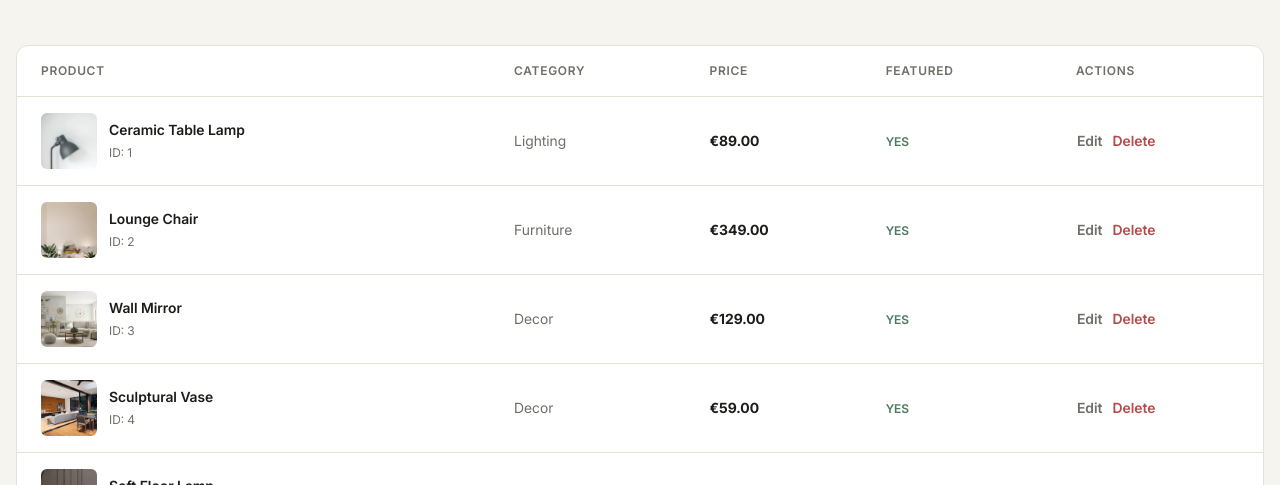
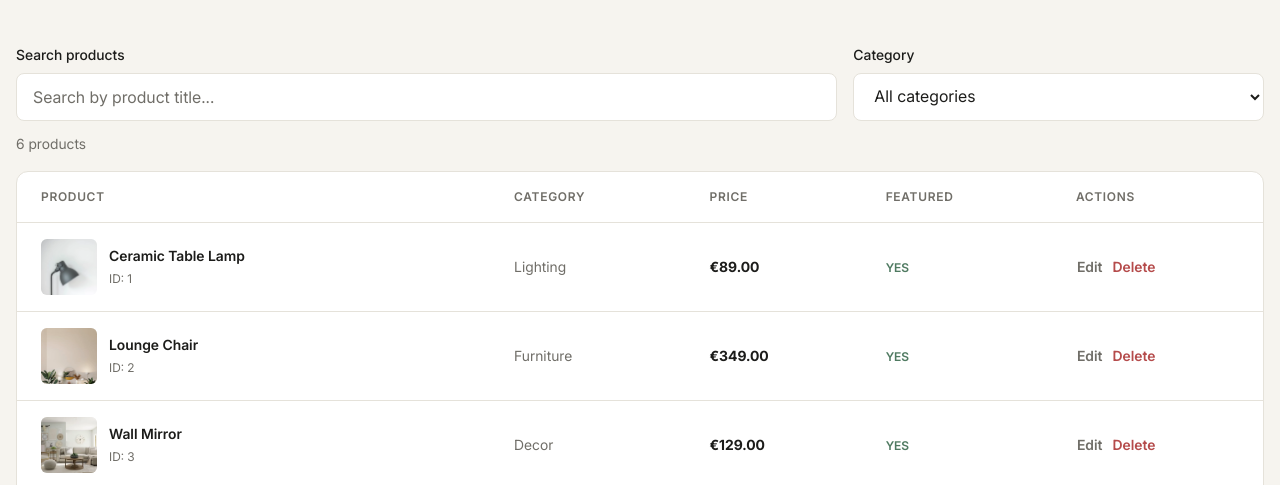
Before and after one commit to Gronius/noma-store, a website built with Vite: page admin/products.html in a window 1280 px wide. Shown: the part 269-754 px from the top of the page. Built offline with nearby package versions, Linux system fonts and the light colour scheme; files whose address does not match are found by name.

Commit message:
feat: add admin product search and filters

```diff
--- a/admin/products.html
+++ b/admin/products.html
@@ -3,11 +3,8 @@
 <html lang="en">
   <head>
     <meta charset="UTF-8" />
-
     <link rel="icon" type="image/svg+xml" href="/favicon.svg" />
-
     <meta name="viewport" content="width=device-width, initial-scale=1.0" />
-
     <title>NOMA Admin — Products</title>
   </head>
 
@@ -16,7 +13,6 @@
       <main class="admin-layout__main">
         <header class="admin-layout__header">
           <a class="admin-layout__brand" href="/admin/"> NOMA ADMIN </a>
-
           <a class="admin-layout__back" href="/admin/"> Dashboard </a>
         </header>
 
@@ -37,14 +33,11 @@
             </button>
           </header>
 
-          <div
-            class="admin-products__form-wrapper"
-            data-product-form-wrapper
-            hidden
+          <div class="admin-products__form-wrapper"
+            data-product-form-wrapper  hidden
           >
-            <!-- <form class="admin-product-form" id="admin-product-form" novalidate> -->
-            <form
-              class="admin-product-form"
+
+            <form class="admin-product-form"
               id="admin-product-form"
               data-product-form-mode="add"
               novalidate
@@ -52,19 +45,14 @@
               <div class="admin-product-form__header">
                 <div>
                   <p class="admin-product-form__eyebrow">PRODUCT MANAGEMENT</p>
-
-                  <!-- <h2 class="admin-product-form__title">Add Product</h2> -->
                   <h2 class="admin-product-form__title" data-product-form-title>
                     Add Product
                   </h2>
                 </div>
 
-                <button
-                  class="btn btn--ghost"
-                  type="button"
-                  data-cancel-product
-                >
-                  Cancel
+                <button class="btn btn--ghost"
+                  type="button" data-cancel-product
+                  >Cancel
                 </button>
               </div>
 
@@ -74,14 +62,10 @@
                     Product Title
                   </label>
 
-                  <input
-                    class="form-input"
-                    type="text"
-                    id="product-title"
-                    name="title"
-                    required
+                  <input class="form-input"
+                    type="text" id="product-title"
+                    name="title" required
                   />
-
                   <span class="form-error" data-error-for="title" hidden></span>
                 </div>
 
@@ -96,16 +80,12 @@
                       required
                     >
                       <option value="">Choose category</option>
-
                       <option value="Furniture">Furniture</option>
-
                       <option value="Lighting">Lighting</option>
-
                       <option value="Decor">Decor</option>
                     </select>
 
-                    <span class="form-error"
-                      data-error-for="category"
+                    <span class="form-error" data-error-for="category"
                       hidden
                     ></span>
                   </div>
@@ -115,8 +95,7 @@
                       Price
                     </label>
 
-                    <input class="form-input"
-                      type="number"
+                    <input class="form-input" type="number"
                       id="product-price"
                       name="price"
                       min="0"
@@ -164,8 +143,7 @@
                     Image Alt Text
                   </label>
 
-                  <input
-                    class="form-input"
+                  <input class="form-input"
                     type="text"
                     id="product-alt"
                     name="alt"
@@ -181,15 +159,13 @@
                     Description
                   </label>
 
-                  <textarea
-                    class="form-textarea"
+                  <textarea class="form-textarea"
                     id="product-description"
                     name="description"
                     required
                   ></textarea>
 
-                  <span
-                    class="form-error"
+                  <span class="form-error"
                     data-error-for="description"
                     hidden
                   ></span>
@@ -215,27 +191,74 @@
               </div>
 
               <div class="admin-product-form__actions">
-                <!-- <button class="btn btn--primary" type="submit">
-                  Save Product
-                </button> -->
-                <button
-                  class="btn btn--primary"
+                <button class="btn btn--primary"
                   type="submit"
                   data-product-submit
-                >
-                  Save Product
+                >Save Product
                 </button>
 
-                <button
-                  class="btn btn--secondary"
-                  type="button"
-                  data-cancel-product
-                >
-                  Cancel
+                <button class="btn btn--secondary"
+                  type="button" data-cancel-product
+                >Cancel
                 </button>
               </div>
             </form>
           </div>
+
+          <!-- панель Products v3: -->
+          <div class="admin-products__toolbar">
+
+            <div class="form-field admin-products__search">
+              <label  class="form-label"
+                for="products-search"
+              >
+                Search products
+              </label>
+
+              <input class="form-input"
+                type="search"
+                id="products-search"
+                placeholder="Search by product title..."
+                data-products-search
+              />
+            </div>
+
+            <div class="form-field admin-products__category">
+              <label class="form-label"
+                for="products-category"
+              >
+                Category
+              </label>
+
+              <select  class="form-select"
+                id="products-category"
+                data-products-category
+              >
+                <option value="all">
+                  All categories
+                </option>
+
+                <option value="Furniture">
+                  Furniture
+                </option>
+
+                <option value="Lighting">
+                  Lighting
+                </option>
+
+                <option value="Decor">
+                  Decor
+                </option>
+              </select>
+            </div>
+
+          </div>
+
+          <p   class="admin-products__count"
+            data-products-count
+          >   0 products
+          </p>
+
 
           <div class="admin-products__table-wrapper">
             <table class="admin-products__table">
--- a/src/js/admin/products.js
+++ b/src/js/admin/products.js
@@ -10,7 +10,6 @@ import {
   updateProduct,
   deleteProduct,
 } from "../modules/products.js";
-
 
 const productsTable = document.querySelector(
     "[data-products-table]"
@@ -40,6 +39,18 @@ const cancelButtons = document.querySelectorAll(
     "[data-cancel-product]"
   );
 
+const productsSearchInput = document.querySelector(
+  "[data-products-search]"
+);
+
+const productsCategoryFilter = document.querySelector(
+  "[data-products-category]"
+);
+
+const productsCountElement = document.querySelector(
+  "[data-products-count]"
+);
+
 const imageInput = productForm?.querySelector(
   "[data-product-image-url]"
 );
@@ -56,9 +67,9 @@ const imagePreviewImg = productForm?.querySelector(
   "[data-product-image-preview-img]"
 );
 
-
 let editingProductId = null;
-
+let searchQuery = "";
+let selectedCategory = "all";
 
 /* ------------------------------
    Helpers
@@ -68,14 +79,34 @@ function formatPrice(price) {
   return `€${Number(price).toFixed(2)}`;
 }
 
-
 function getProducts() {
   return getAllProducts(
     initialProducts
   );
 }
+/* ------------------------------
+   Filter Products
+------------------------------ */
+  function filterProducts(products) {
+  const query = searchQuery.trim().toLowerCase();
 
+  return products.filter((product) => {
+    const matchesSearch =
+      !query ||
+      product.title
+        ?.toLowerCase()
+        .includes(query);
 
+    const matchesCategory =
+      selectedCategory === "all" ||
+      product.category === selectedCategory;
+
+    return (
+      matchesSearch &&
+      matchesCategory
+    );
+  });
+}
 /* ------------------------------
    Render Products
 ------------------------------ */
@@ -87,8 +118,35 @@ function renderProducts() {
 
   const products = getProducts();
 
+  const filteredProducts =
+    filterProducts(products);
+
+  if (productsCountElement) {
+    productsCountElement.textContent =
+      `${filteredProducts.length} ${
+        filteredProducts.length === 1
+          ? "product"
+          : "products"
+      }`;
+  }
+
+  if (filteredProducts.length === 0) {
+    productsTable.innerHTML = `
+      <tr>
+        <td
+          class="admin-products__empty"
+          colspan="5"
+        >
+          No products found.
+        </td>
+      </tr>
+    `;
+
+    return;
+  }
+
   productsTable.innerHTML =
-    products
+    filteredProducts
       .map(
         (product) => `
           <tr
@@ -211,7 +269,6 @@ function renderProducts() {
       .join("");
 }
 
-
 /* ------------------------------
    Form State
 ------------------------------ */
@@ -235,7 +292,6 @@ function setAddMode() {
   );
    hideImagePreview();
 }
-
 
 function setEditMode(product) {
   editingProductId = product.id;
@@ -340,7 +396,6 @@ function setEditMode(product) {
   }
 }
 
-
 /* ------------------------------
    Show / Hide Form
 ------------------------------ */
@@ -360,7 +415,6 @@ function showProductForm() {
   )?.focus();
 }
 
-
 function hideProductForm() {
   formWrapper?.setAttribute(
     "hidden",
@@ -373,7 +427,6 @@ function hideProductForm() {
 
   setAddMode();
 }
-
 
 /* ------------------------------
    Validation
@@ -407,7 +460,6 @@ function showFieldError(
   error.hidden = false;
 }
 
-
 function clearFieldError(fieldName) {
   const field =
     productForm?.querySelector(
@@ -433,7 +485,6 @@ function clearFieldError(fieldName) {
   error.hidden = true;
 }
 
-
 function clearErrors() {
   [
     "title",
@@ -444,7 +495,6 @@ function clearErrors() {
     "description",
   ].forEach(clearFieldError);
 }
-
 
 function validateProductForm(
   formData
@@ -473,7 +523,6 @@ function validateProductForm(
       .get("description")
       ?.trim();
 
-
   if (!title) {
     showFieldError(
       "title",
@@ -483,7 +532,6 @@ function validateProductForm(
     isValid = false;
   }
 
-
   if (!category) {
     showFieldError(
       "category",
@@ -492,7 +540,6 @@ function validateProductForm(
 
     isValid = false;
   }
-
 
   if (
     !Number.isFinite(price) ||
@@ -505,7 +552,6 @@ function validateProductForm(
 
     isValid = false;
   }
-
 
   if (
   image &&
@@ -523,7 +569,6 @@ function validateProductForm(
     isValid = false;
   }
 
-
   if (!alt) {
     showFieldError(
       "alt",
@@ -532,7 +577,6 @@ function validateProductForm(
 
     isValid = false;
   }
-
 
   if (!description) {
     showFieldError(
@@ -543,10 +587,8 @@ function validateProductForm(
     isValid = false;
   }
 
-
   return isValid;
 }
-
 
 /* ------------------------------
    Create / Update
@@ -585,7 +627,6 @@ function getProductData(
       formData.get("featured") === "on",
   };
 }
-
 
 function handleSubmit(event) {
   event.preventDefault();
@@ -730,6 +771,30 @@ function handleDelete(productId) {
   renderProducts();
 }
 /* ------------------------------
+   Products Search Input
+------------------------------ */
+productsSearchInput?.addEventListener(
+  "input",
+  () => {
+    searchQuery =
+      productsSearchInput.value;
+
+    renderProducts();
+  }
+);
+/* ------------------------------
+   Подія Category
+------------------------------ */
+  productsCategoryFilter?.addEventListener(
+  "change",
+  () => {
+    selectedCategory =
+      productsCategoryFilter.value;
+
+    renderProducts();
+  }
+);
+/* ------------------------------
    Events
 ------------------------------ */
 
@@ -751,7 +816,6 @@ cancelButtons.forEach(
     );
   }
 );
-
 
 productForm?.addEventListener(
   "submit",
@@ -788,7 +852,6 @@ productsTable?.addEventListener(
   }
 );
 
-
 /* ------------------------------
    Initial Render
 ------------------------------ */
--- a/src/styles/admin/_admin-products.scss
+++ b/src/styles/admin/_admin-products.scss
@@ -3,15 +3,12 @@ display: flex;
 align-items: flex-end;
 justify-content: space-between;
 gap: var(--space-5);
-
 margin-bottom: var(--space-7);
 }
 
 .admin-products__eyebrow {
 margin-bottom: var(--space-3);
-
 color: var(--color-text-muted);
-
 font-size: 0.75rem;
 font-weight: 600;
 letter-spacing: 0.12em;
@@ -20,7 +17,6 @@ text-transform: uppercase;
 
 .admin-products__title {
 margin: 0;
-
 font-family: var(--font-heading);
 font-size: clamp(2.5rem, 5vw, 4.5rem);
 font-weight: 400;
@@ -30,37 +26,52 @@ line-height: 1.05;
 .admin-products__description {
 max-width: 560px;
 margin-top: var(--space-4);
+color: var(--color-text-muted);
+}
 
-color: var(--color-text-muted);
+.admin-products__toolbar {
+  display: grid;
+  grid-template-columns:
+    minmax(240px, 2fr)
+    minmax(180px, 1fr);
+
+  gap: var(--space-4);
+  margin-bottom: var(--space-3);
+}
+.admin-products__count {
+  margin: 0 0 var(--space-4);
+  color: var(--color-text-muted);
+  font-size: 0.875rem;
+}
+.admin-products__empty {
+  padding: var(--space-7);
+  color: var(--color-text-muted);
+  text-align: center;
+}
+@media (max-width: 700px) {
+  .admin-products__toolbar {
+    grid-template-columns: 1fr;
+  }
 }
 
 .admin-products__table-wrapper {
 overflow-x: auto;
-
 border: 1px solid var(--color-border);
 border-radius: var(--radius-lg);
-
 background-color: var(--color-surface);
 }
 
 .admin-products__table {
 width: 100%;
-
 border-collapse: collapse;
-
 font-size: 0.875rem;
 
 th,
 td {
 padding: var(--space-4) var(--space-5);
-
-
 border-bottom: 1px solid var(--color-border);
-
 text-align: left;
 vertical-align: middle;
-
-
 }
 
 th {
@@ -109,9 +120,7 @@ min-width: 0;
 
 .admin-product__title {
 overflow: hidden;
-
 color: var(--color-text);
-
 font-weight: 600;
 white-space: nowrap;
 text-overflow: ellipsis;
@@ -119,7 +128,6 @@ text-overflow: ellipsis;
 
 .admin-product__id {
 color: var(--color-text-muted);
-
 font-size: 0.75rem;
 }
 
@@ -129,7 +137,6 @@ color: var(--color-text-muted);
 
 .admin-product__featured {
 color: var(--color-text-muted);
-
 font-size: 0.75rem;
 font-weight: 600;
 text-transform: uppercase;
@@ -161,15 +168,11 @@ flex-direction: column;
 }
 }
 
-
 .admin-products__form-wrapper {
 margin-bottom: var(--space-7);
-
 padding: var(--space-6);
-
 border: 1px solid var(--color-border);
 border-radius: var(--radius-lg);
-
 background-color: var(--color-surface);
 }
 
@@ -178,15 +181,12 @@ display: flex;
 align-items: flex-start;
 justify-content: space-between;
 gap: var(--space-5);
-
 margin-bottom: var(--space-6);
 }
 
 .admin-product-form__eyebrow {
 margin-bottom: var(--space-2);
-
 color: var(--color-text-muted);
-
 font-size: 0.75rem;
 font-weight: 600;
 letter-spacing: 0.08em;
@@ -195,7 +195,6 @@ text-transform: uppercase;
 
 .admin-product-form__title {
 margin: 0;
-
 font-family: var(--font-heading);
 font-size: clamp(2rem, 4vw, 3rem);
 font-weight: 400;
@@ -217,21 +216,16 @@ gap: var(--space-5);
 display: inline-flex;
 align-items: center;
 gap: var(--space-3);
-
 color: var(--color-text);
-
 font-size: 0.875rem;
 font-weight: 500;
-
 cursor: pointer;
 }
 
 .admin-product-form__checkbox input {
 width: 18px;
 height: 18px;
-
 accent-color: var(--color-accent);
-
 cursor: pointer;
 }
 
@@ -239,7 +233,6 @@ cursor: pointer;
 display: flex;
 flex-wrap: wrap;
 gap: var(--space-3);
-
 margin-top: var(--space-6);
 }
 
@@ -259,11 +252,9 @@ grid-template-columns: 1fr;
 .admin-product-form__actions {
 flex-direction: column;
 
-
 .btn {
   width: 100%;
 }
-
 
 }
 }
@@ -271,19 +262,15 @@ flex-direction: column;
 .admin-product-form__image-preview {
   margin-top: 12px;
   padding: 12px;
-
   border: 1px solid var(--color-border);
   border-radius: var(--radius-lg);
-
   background: var(--color-bg);
 }
 
 .admin-product-form__image-preview-label {
   margin: 0 0 10px;
-
   font-size: 13px;
   font-weight: 600;
-
   color: var(--color-text-muted);
 }
 
@@ -291,11 +278,8 @@ flex-direction: column;
   width: 100%;
   max-width: 280px;
   aspect-ratio: 1 / 1;
-
   overflow: hidden;
-
   border-radius: var(--radius-md);
-
   background: var(--color-surface);
 }
 
```
